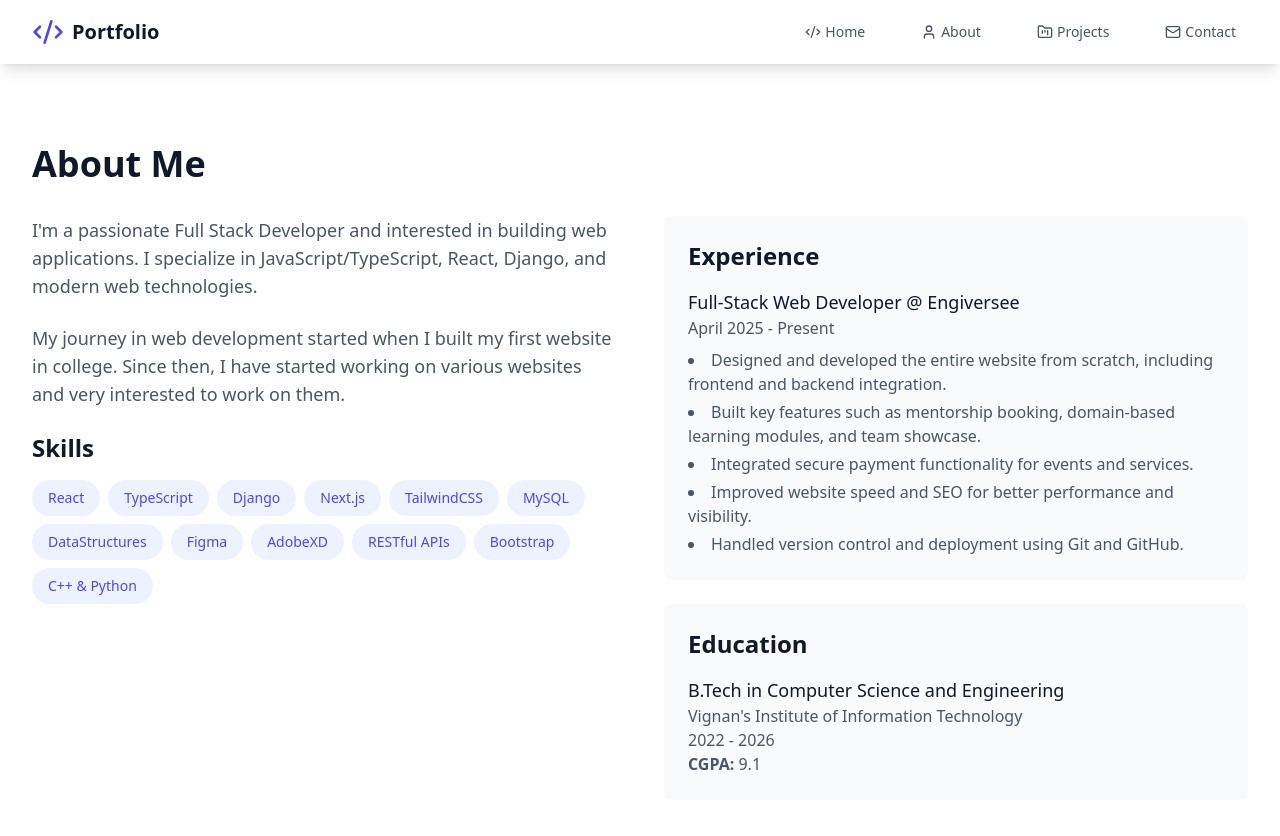
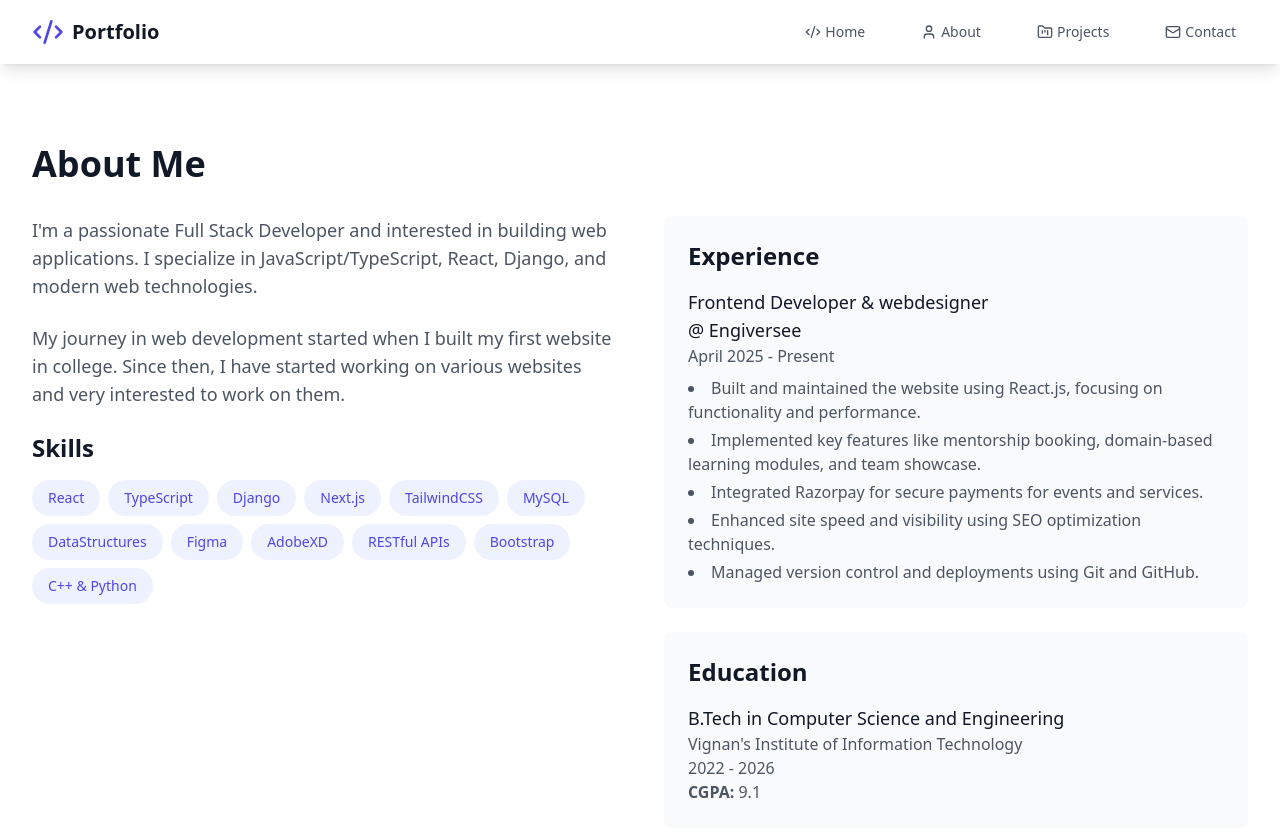
Before and after one commit to Saitejaswini-25/portfolio, a React (Vite) app: page /about in a window 1280 px wide. Shown: the top 836 px of the page. Built offline with nearby package versions, Linux system fonts and the light colour scheme.

Commit message:
Update About.tsx

```diff
--- a/src/pages/About.tsx
+++ b/src/pages/About.tsx
@@ -35,14 +35,16 @@ export default function About() {
             <div className="bg-gray-50 p-6 rounded-lg">
               <h3 className="text-2xl font-semibold text-gray-900 mb-4">Experience</h3>
               <div>
-                <h4 className="text-lg font-medium text-gray-900">Full-Stack Web Developer @ Engiversee</h4>
+                <h4 className="text-lg font-medium text-gray-900">Frontend Developer & webdesigner<br></br>
+                  @ Engiversee</h4>
                 <p className="text-gray-600">April 2025 - Present</p>
                 <ul className="list-disc list-inside text-gray-600 mt-2 space-y-1">
-                  <li>Designed and developed the entire website from scratch, including frontend and backend integration.</li>
-                  <li>Built key features such as mentorship booking, domain-based learning modules, and team showcase.</li>
-                  <li>Integrated secure payment functionality for events and services.</li>
-                  <li>Improved website speed and SEO for better performance and visibility.</li>
-                  <li>Handled version control and deployment using Git and GitHub.</li>
+               <li>Built and maintained the website using React.js, focusing on functionality and performance.</li>
+<li>Implemented key features like mentorship booking, domain-based learning modules, and team showcase.</li>
+<li>Integrated Razorpay for secure payments for events and services.</li>
+<li>Enhanced site speed and visibility using SEO optimization techniques.</li>
+<li>Managed version control and deployments using Git and GitHub.</li>
+
                 </ul>
               </div>
             </div>
```
